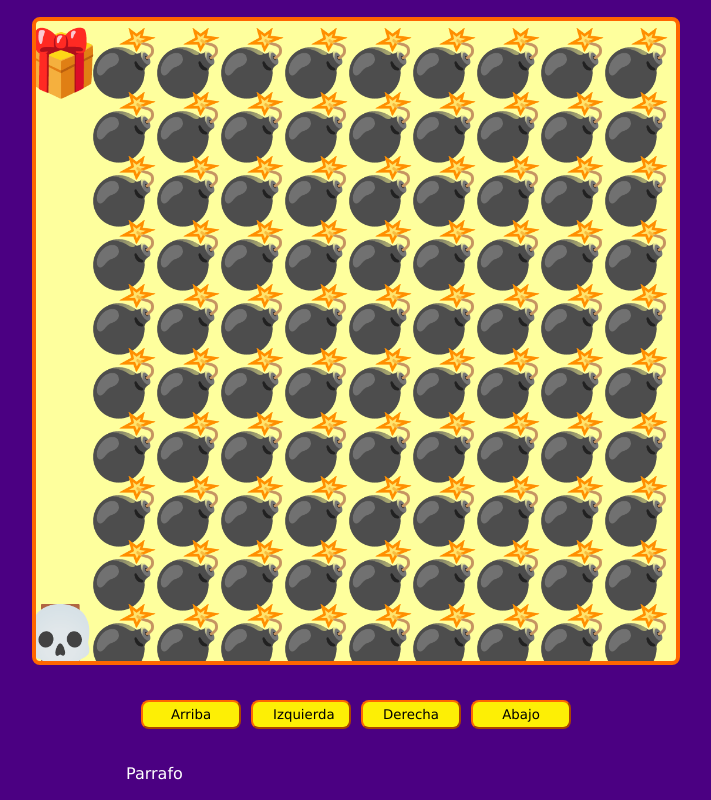
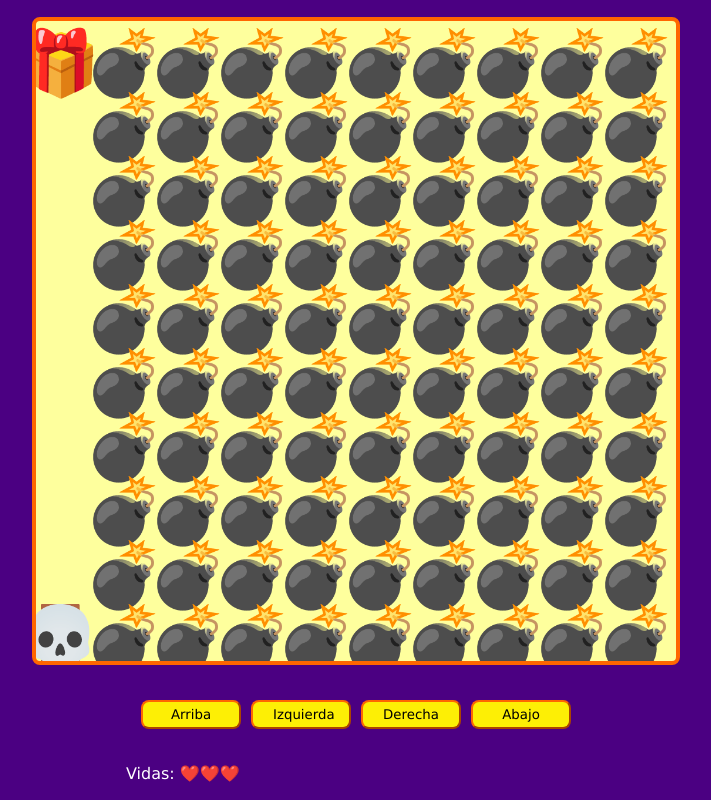
Before and after one commit to lilseniorj/javascript-practico-videogames, a plain HTML site: page index.html in a window 1280 px wide. Shown: the whole page, without its empty margins (284-995 px from the left). Drawn offline with Linux system fonts and the light colour scheme.

Commit message:
spanLives

```diff
--- a/game.js
+++ b/game.js
@@ -4,6 +4,7 @@ const btnUp = document.querySelector('#up');
 const btnLeft = document.querySelector('#left');
 const btnRight = document.querySelector('#right');
 const btnDown = document.querySelector('#down');
+const spanLives = document.querySelector('#lives');
 
 let canvasSize;
 let elementsSize;
@@ -54,6 +55,8 @@ function startGame() {
   const mapRows = map.trim().split('\n');
   const mapRowCols = mapRows.map(row => row.trim().split(''));
   console.log({map, mapRows, mapRowCols});
+
+  showLives();
 
   enemyPositions = [];
   game.clearRect(0,0,canvasSize, canvasSize);
@@ -116,13 +119,12 @@ function levelWin() {
 }
 
 function levelFail() {
-  console.log('Chocaste con un enemigo :(');
+  console.log('Chocaste contra un enemigo :(');
   lives--;
-
-  console.log(lives);
 
   if (lives <= 0) {
     level = 0;
+    lives = 3;
   }
 
   playerPosition.x = undefined;
@@ -132,6 +134,14 @@ function levelFail() {
 
 function gameWin() {
   console.log('¡Terminaste el juego!');
+}
+
+function showLives() {
+  const heartsArray = Array(lives).fill(emojis['HEART']); // [1,2,3]
+  // console.log(heartsArray);
+
+  spanLives.innerHTML = "";
+  heartsArray.forEach(heart => spanLives.append(heart));
 }
 
 window.addEventListener('keydown', moveByKeys);
--- a/index.html
+++ b/index.html
@@ -19,8 +19,7 @@
     </div>
 
     <div class="messages">
-      <!-- Todo -->
-      <p>Parrafo</p>
+      <p>Vidas: <span id="lives"></span></p>
     </div>
   </div>
 
--- a/maps.js
+++ b/maps.js
@@ -7,6 +7,7 @@ const emojis = {
   'BOMB_COLLISION': '🔥',
   'GAME_OVER': '👎',
   'WIN': '🏆',
+  'HEART': '❤️',
 };
 
 const maps = [];
```
